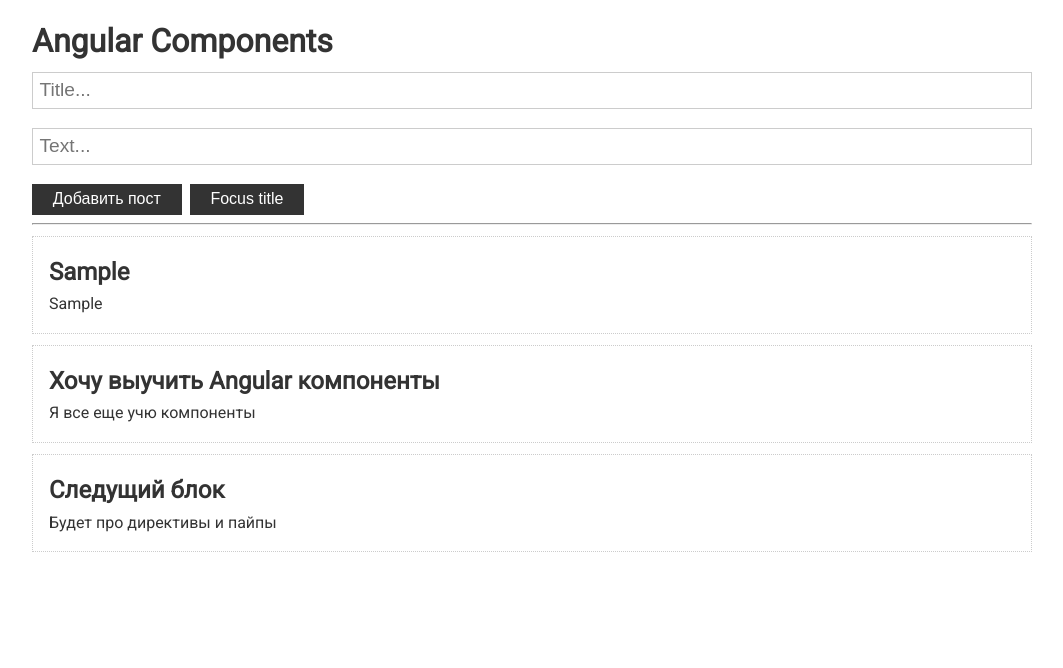
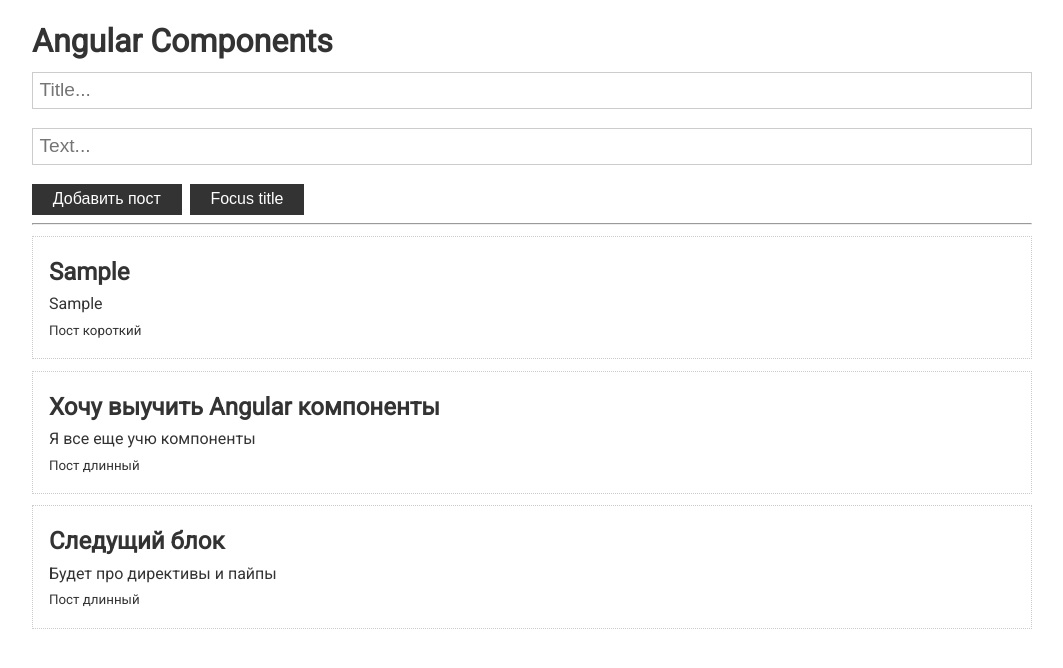
Before and after one commit to AndriBunko/udemy-angular8, an Angular app: page / in a window 1280 px wide. Both pictures are taken after typing "Sample", "Sample" into the empty fields and a click on the button "Добавить пост". Shown: the top 668 px of the page, without its empty margins (108-1171 px from the left). Built offline with nearby package versions, Linux system fonts and the light colour scheme.

Commit message:
part 3, leson 25 pass html to conmponent

```diff
--- a/src/app/app.component.html
+++ b/src/app/app.component.html
@@ -7,5 +7,10 @@
   <app-post
     *ngFor="let p of posts"
     [post]="p"
-  ></app-post>
+  >
+    <small *ngIf="p.text.length > 10; else short">Пост длинный</small>
+    <ng-template #short>
+      <small>Пост короткий</small>
+    </ng-template>
+  </app-post>
 </div>
--- a/src/app/post/post.component.html
+++ b/src/app/post/post.component.html
@@ -1,4 +1,7 @@
 <div class="card">
   <h2>{{post.title}}</h2>
   <p>{{post.text}}</p>
+
+  <ng-content></ng-content>
+
 </div>
```
